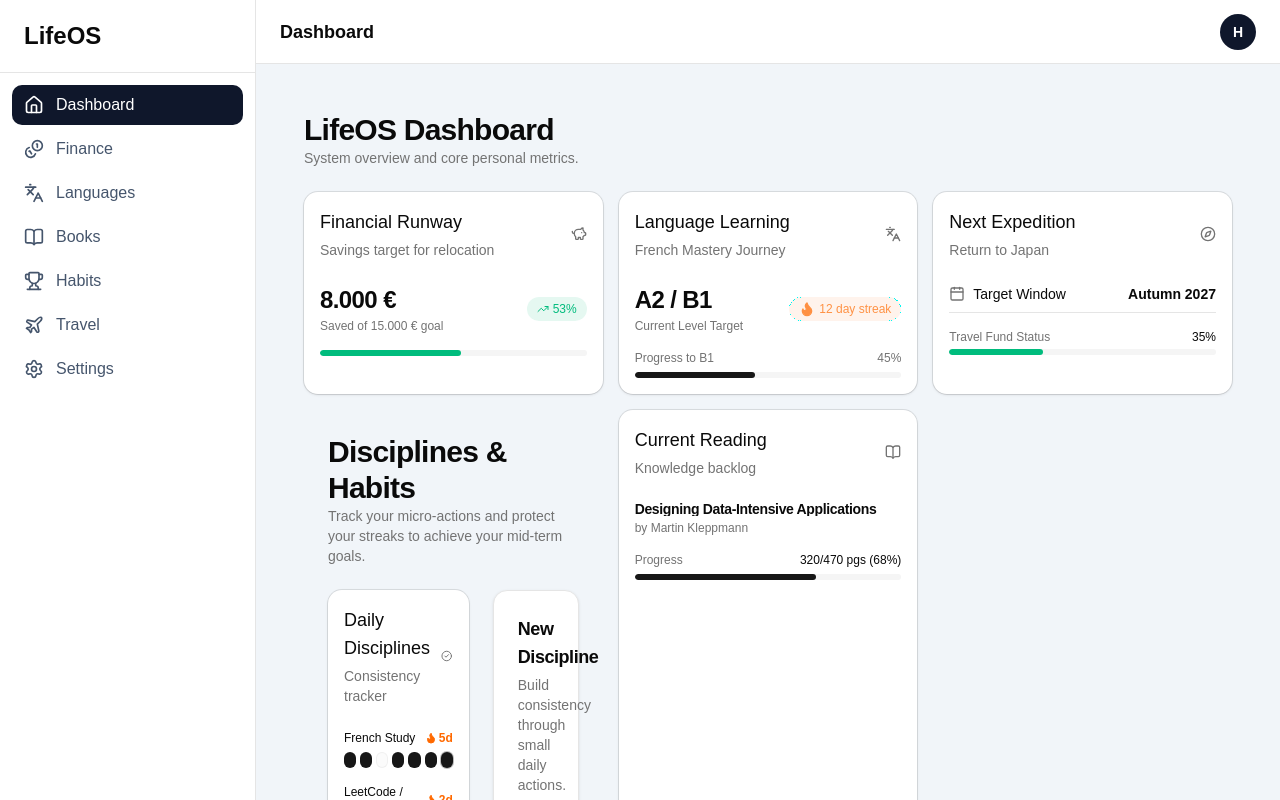
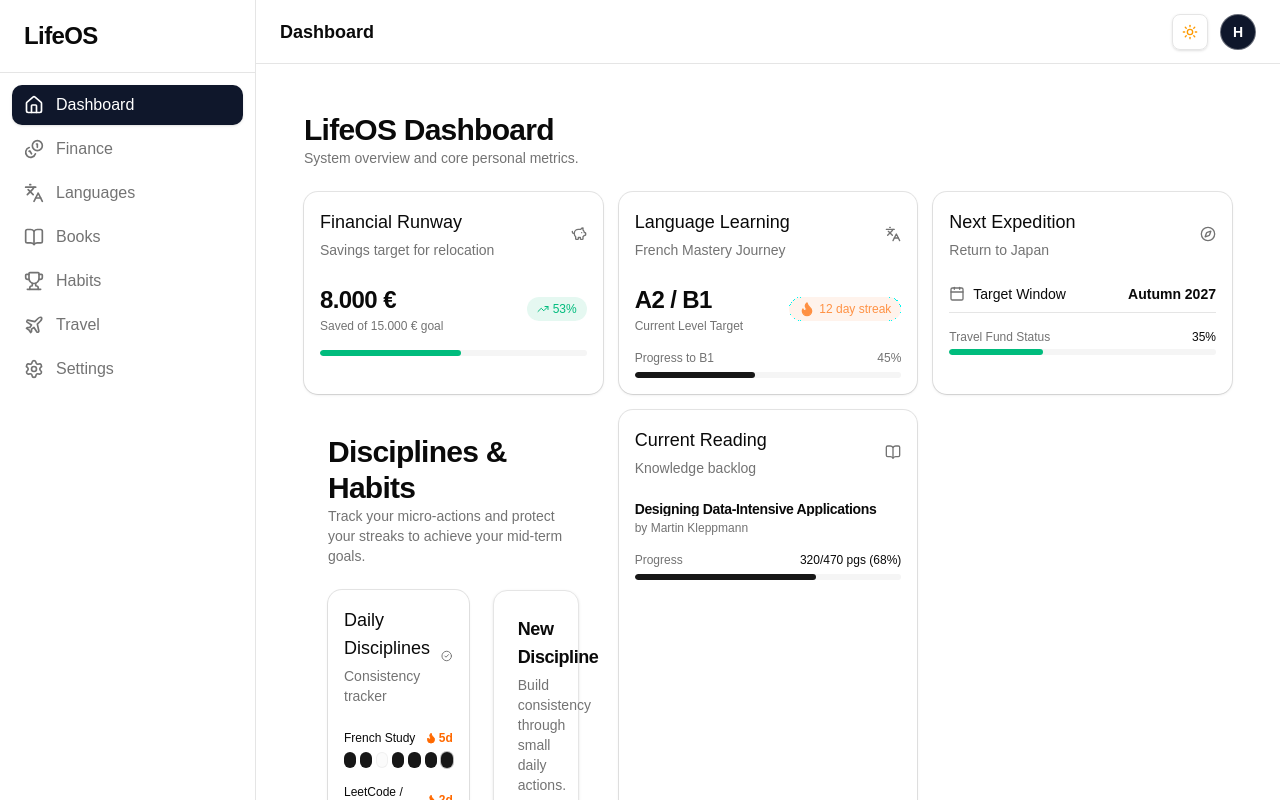
Before and after one commit to Hermesna/lifeos, a React (Vite) app: page / in a window 1280 px wide. Built offline with nearby package versions, Linux system fonts and the light colour scheme.

Commit message:
feat: implement theme toggle functionality and integrate it into the AppHeader component

```diff
--- a/src/app/layout/AppHeader.tsx
+++ b/src/app/layout/AppHeader.tsx
@@ -1,10 +1,14 @@
+import { ThemeToggle } from "@/shared/components/ui/ThemeToggle";
+
 export function AppHeader() {
   return (
-    <header className="flex h-16 items-center justify-between border-b bg-white px-6">
+    <header className="flex h-16 items-center justify-between border-b bg-card px-6 text-foreground transition-colors duration-200">
       <h2 className="text-lg font-semibold">Dashboard</h2>
 
       <div className="flex items-center gap-3">
-        <div className="flex h-9 w-9 items-center justify-center rounded-full bg-slate-900 text-sm font-semibold text-white">
+        <ThemeToggle />
+
+        <div className="flex h-9 w-9 items-center justify-center rounded-full bg-slate-900 text-sm font-semibold text-white dark:bg-slate-100 dark:text-slate-900 border border-border/40">
           H
         </div>
       </div>
--- a/src/app/layout/AppLayout.tsx
+++ b/src/app/layout/AppLayout.tsx
@@ -1,11 +1,18 @@
+import { useEffect } from "react";
 import { Outlet } from "react-router-dom";
-
-import {AppHeader} from "@/app/layout/AppHeader";
-import {AppSidebar} from "@/app/layout/AppSidebar";
+import { AppHeader } from "@/app/layout/AppHeader";
+import { AppSidebar } from "@/app/layout/AppSidebar";
+import { useThemeStore } from "@/shared/stores/useThemeStore";
 
 export function AppLayout() {
+  const initTheme = useThemeStore((state) => state.initTheme);
+
+  useEffect(() => {
+    initTheme();
+  }, [initTheme]);
+
   return (
-    <div className="flex h-screen bg-slate-100">
+    <div className="flex h-screen bg-background text-foreground transition-colors duration-200">
       <AppSidebar />
 
       <div className="flex flex-1 flex-col overflow-hidden">
--- a/src/app/layout/AppSidebar.tsx
+++ b/src/app/layout/AppSidebar.tsx
@@ -1,12 +1,12 @@
+// src/app/layout/AppSidebar.tsx
 import { NavLink } from "react-router-dom";
-
 import { navigation } from "@/shared/constants/navigation";
 
 export function AppSidebar() {
   return (
-    <aside className="flex h-screen w-64 flex-col border-r bg-white">
+    <aside className="flex h-screen w-64 flex-col border-r bg-card text-foreground transition-colors duration-200">
       <div className="border-b px-6 py-5">
-        <h1 className="text-2xl font-bold">LifeOS</h1>
+        <h1 className="text-2xl font-bold tracking-tight">LifeOS</h1>
       </div>
 
       <nav className="flex flex-1 flex-col gap-1 p-3">
@@ -19,15 +19,14 @@ export function AppSidebar() {
               to={item.href}
               className={({ isActive }) =>
                 [
-                  "flex items-center gap-3 rounded-lg px-3 py-2 transition-colors",
+                  "flex items-center gap-3 rounded-lg px-3 py-2 transition-all duration-200",
                   isActive
-                    ? "bg-slate-900 text-white"
-                    : "text-slate-600 hover:bg-slate-100 hover:text-slate-900",
+                    ? "bg-slate-900 text-white dark:bg-slate-100 dark:text-slate-950 font-medium shadow-sm"
+                    : "text-muted-foreground hover:bg-muted hover:text-foreground",
                 ].join(" ")
               }
             >
               <Icon size={20} />
-
               <span>{item.title}</span>
             </NavLink>
           );
--- a/src/shared/components/ui/NotFoundPage.tsx
+++ b/src/shared/components/ui/NotFoundPage.tsx
@@ -18,7 +18,8 @@ export function NotFoundPage() {
         Page not found
       </h1>
       <p className="mt-2 text-sm text-muted-foreground max-w-md leading-relaxed">
-        The destination you are trying to access does not exist, has been moved, or we might have pruned it from the system.
+        The destination you are trying to access does not exist, has been moved,
+        or we might have pruned it from the system.
       </p>
 
       <div className="mt-8">
--- /dev/null
+++ b/src/shared/components/ui/ThemeToggle.tsx
@@ -0,0 +1,25 @@
+import { useThemeStore } from "@/shared/stores/useThemeStore";
+import { Sun, Moon } from "lucide-react";
+
+export function ThemeToggle() {
+  const theme = useThemeStore((state) => state.theme);
+  const toggleTheme = useThemeStore((state) => state.toggleTheme);
+
+  return (
+    <button
+      onClick={toggleTheme}
+      className="inline-flex h-9 w-9 items-center justify-center rounded-md border bg-transparent text-muted-foreground shadow-sm transition-all hover:bg-muted hover:text-foreground active:scale-95 cursor-pointer focus-visible:outline-none focus-visible:ring-1 focus-visible:ring-ring"
+      title={`Switch to ${theme === "dark" ? "light" : "dark"} mode`}
+    >
+      <div className="relative h-4 w-4">
+        <Sun className={`absolute h-4 w-4 transition-transform duration-300 ${
+          theme === "dark" ? "rotate-90 scale-0" : "rotate-0 scale-100 text-amber-500"
+        }`} />
+
+        <Moon className={`absolute h-4 w-4 transition-transform duration-300 ${
+          theme === "dark" ? "rotate-0 scale-100 text-indigo-400" : "-rotate-90 scale-0"
+        }`} />
+      </div>
+    </button>
+  );
+}
--- /dev/null
+++ b/src/shared/stores/useThemeStore.ts
@@ -0,0 +1,44 @@
+import { create } from "zustand";
+
+type Theme = "light" | "dark";
+
+interface ThemeState {
+  theme: Theme;
+  toggleTheme: () => void;
+  initTheme: () => void;
+}
+
+export const useThemeStore = create<ThemeState>((set) => ({
+  theme: "dark",
+
+  toggleTheme: () =>
+    set((state) => {
+      const nextTheme = state.theme === "dark" ? "light" : "dark";
+
+      if (nextTheme === "dark") {
+        document.documentElement.classList.add("dark");
+      } else {
+        document.documentElement.classList.remove("dark");
+      }
+
+      localStorage.setItem("lifeos-theme", nextTheme);
+      return { theme: nextTheme };
+    }),
+
+  initTheme: () => {
+    const savedTheme = localStorage.getItem("lifeos-theme") as Theme | null;
+    const systemPrefersDark = window.matchMedia(
+      "(prefers-color-scheme: dark)",
+    ).matches;
+
+    const finalTheme = savedTheme || (systemPrefersDark ? "dark" : "light");
+
+    if (finalTheme === "dark") {
+      document.documentElement.classList.add("dark");
+    } else {
+      document.documentElement.classList.remove("dark");
+    }
+
+    set({ theme: finalTheme });
+  },
+}));
```
